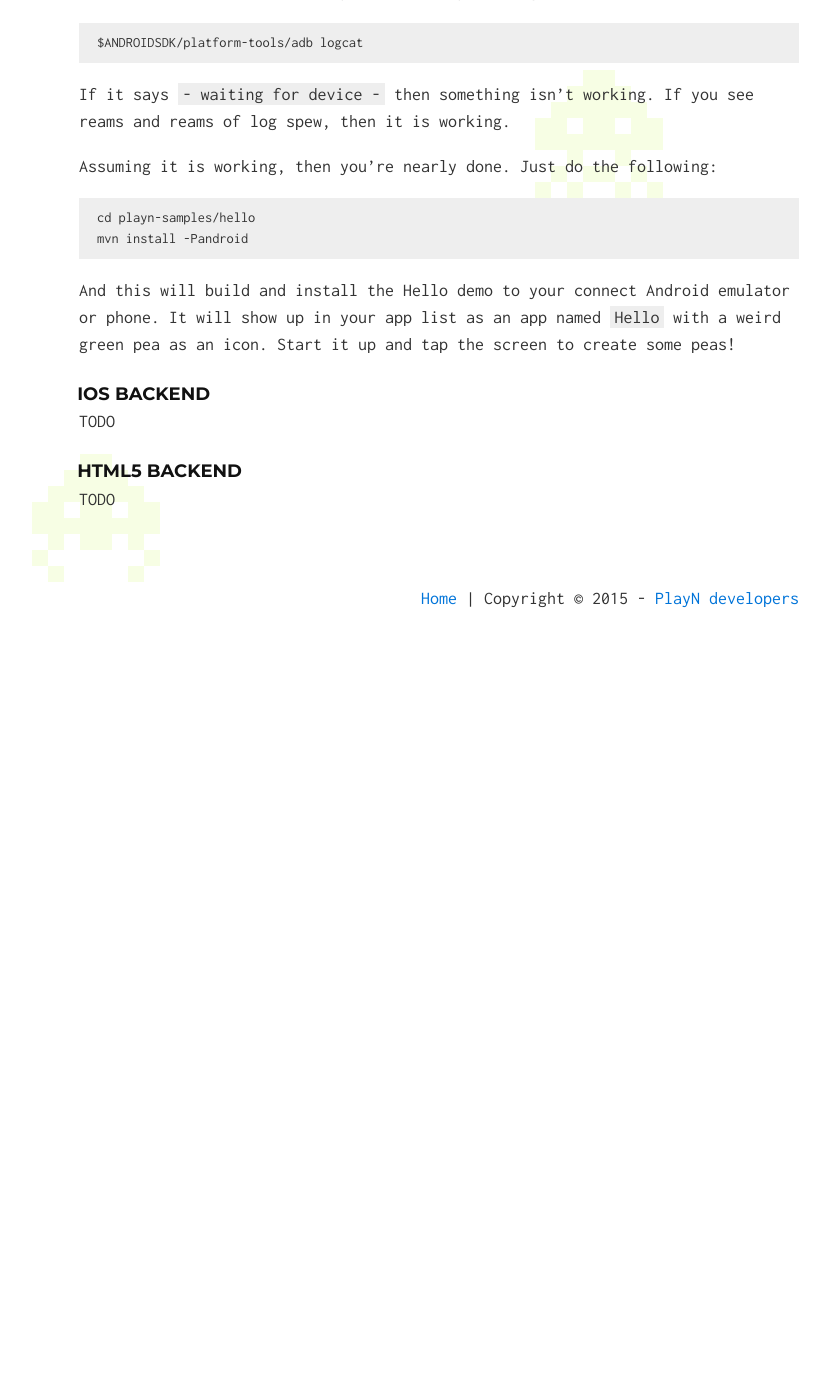
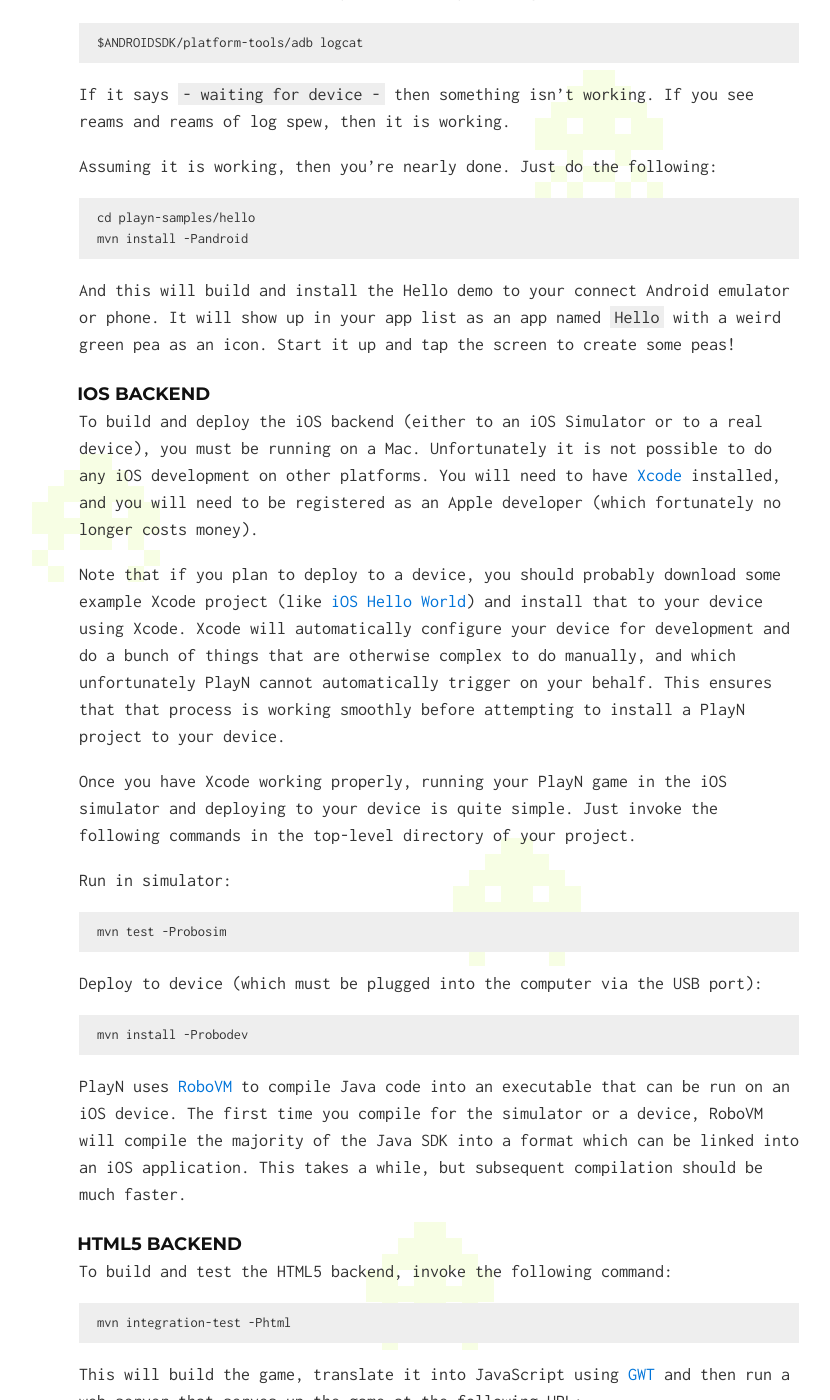
Before and after one commit to playn/playn.github.io, a Jekyll site: the page built from docs/setup.md, in a window 1280 px wide and 1400 px high, scrolled down 3800 px. Shown: the whole window, without its empty margins (201-1031 px from the left). Built offline with Jekyll 4.4.1, drawn with Linux system fonts in a browser that asks for light colours; Markdown is read by kramdown in place of the engine named in the settings; before the commit the page ends 4430 px from its top, so only the background shows below that; some of the changed text lies outside the part shown.

Commit message:
Added iOS and HTML5 instructions.

````diff
--- a/docs/setup.md
+++ b/docs/setup.md
@@ -150,15 +150,70 @@ tap the screen to create some peas!
 
 ### iOS backend
 
-TODO
+To build and deploy the iOS backend (either to an iOS Simulator or to a real device), you must be
+running on a Mac. Unfortunately it is not possible to do any iOS development on other platforms.
+You will need to have [Xcode] installed, and you will need to be registered as an Apple developer
+(which fortunately no longer costs money).
+
+Note that if you plan to deploy to a device, you should probably download some example Xcode
+project (like [iOS Hello World]) and install that to your device using Xcode. Xcode will
+automatically configure your device for development and do a bunch of things that are otherwise
+complex to do manually, and which unfortunately PlayN cannot automatically trigger on your behalf.
+This ensures that that process is working smoothly before attempting to install a PlayN project to
+your device.
+
+Once you have Xcode working properly, running your PlayN game in the iOS simulator and deploying to
+your device is quite simple. Just invoke the following commands in the top-level directory of your
+project.
+
+Run in simulator:
+
+```
+mvn test -Probosim
+```
+
+Deploy to device (which must be plugged into the computer via the USB port):
+
+```
+mvn install -Probodev
+```
+
+PlayN uses [RoboVM] to compile Java code into an executable that can be run on an iOS device. The
+first time you compile for the simulator or a device, RoboVM will compile the majority of the Java
+SDK into a format which can be linked into an iOS application. This takes a while, but subsequent
+compilation should be much faster.
 
 ### HTML5 backend
 
-TODO
+To build and test the HTML5 backend, invoke the following command:
+
+```
+mvn integration-test -Phtml
+```
+
+This will build the game, translate it into JavaScript using [GWT] and then run a web server that
+serves up the game at the following URL:
+
+```
+http://localhost:8080/
+```
+
+You should be able to browse to that URL using any modern browser and see the game running in the
+resulting web page.
+
+When you are done testing the game, you will need to type `Ctrl-C` into the terminal window that is
+running the `mvn` command. That will terminate the web server which is serving the game data. Note
+that the web server invoked here is simply for testing. The sample games do not communicate with
+the web server once they have started, so the collection of `.js`, `.html` and image files that
+comprise the game can be served from any web server you like.
 
 
 [Android SDK]: http://developer.android.com/sdk/index.html
 [Eclipse IDE]: https://eclipse.org/
+[GWT]: http://www.gwtproject.org/
 [Git]: http://git-scm.com/
 [Homebrew]: http://brew.sh/
 [Maven]: http://maven.apache.org/
+[RoboVM]: https://robovm.com/
+[Xcode]: https://developer.apple.com/xcode/
+[iOS Hello World]: https://developer.apple.com/library/ios/samplecode/HelloWorld_iPhone/HelloWorld_iPhone.zip
````
Also changed, not shown: other parts of docs/setup.md (+6 -6 lines).
